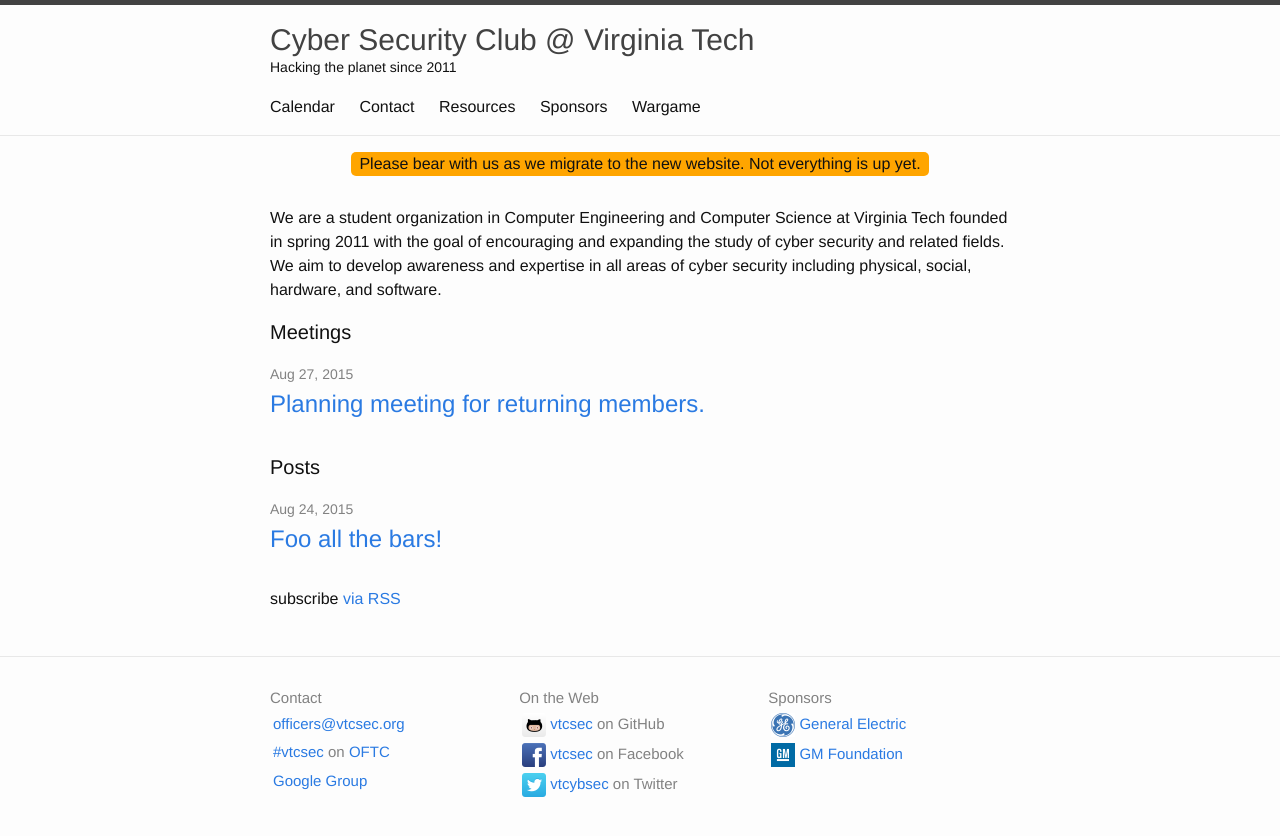
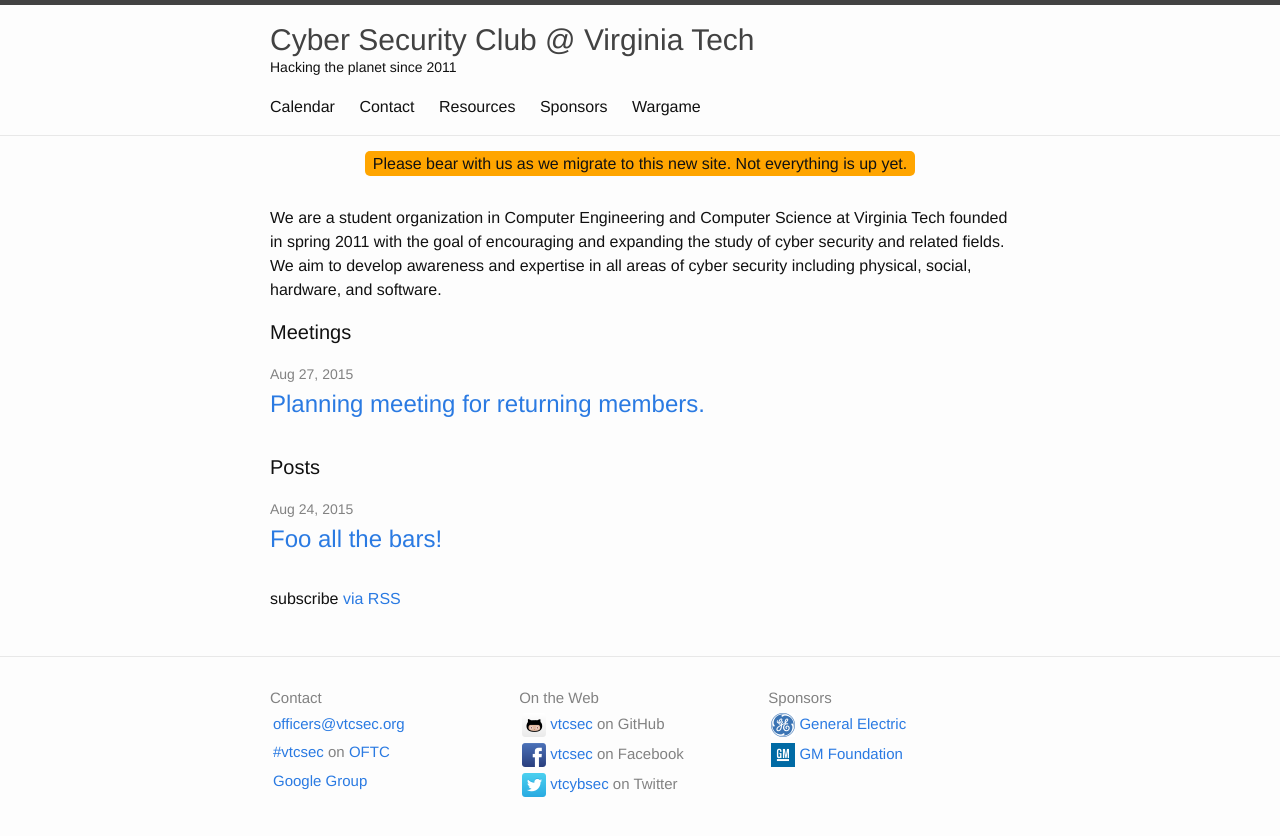
Before and after one commit to VTCSec/vtcsec.org, a Jekyll site: the page built from index.html, in a window 1280 px wide. Shown: the top 836 px of the page. Built offline with Jekyll 4.4.1, drawn with Linux system fonts in a browser that asks for light colours.

Commit message:
Add proper support for site-wide notices.
The relevant html is only present if there is currently a notice.

Notices may contain Markdown.

```diff
--- a/_config.yml
+++ b/_config.yml
@@ -1,5 +1,6 @@
 title: Cyber Security Club @ Virginia Tech
 subtitle: Hacking the planet since 2011
+notice: Please bear with us as we migrate to this new site. Not everything is up yet.
 email: officers@vtcsec.org
 description: >
   Encouraging and expanding the study of cyber security and related fields.
--- a/_includes/header.html
+++ b/_includes/header.html
@@ -27,9 +27,10 @@
 
 </header>
 
-<!-- TODO: Remove me. -->
-<div style="margin-top: 1em; text-align: center;">
-  <div style="display: inline-block; background: orange; padding: 0 0.5em; border-radius: 5px;">
-    Please bear with us as we migrate to the new website. Not everything is up yet.
-  </div>
+{% if site.notice %}
+<div class="notice-wrap">
+  <span class="notice">
+    {{ site.notice | markdownify | remove:'<p>' | remove:'</p>' }}
+  </span>
 </div>
+{% endif %}
--- a/_sass/_layout.scss
+++ b/_sass/_layout.scss
@@ -89,6 +89,15 @@
     }
 }
 
+.notice-wrap {
+    margin-top: 1em;
+    text-align: center;
+}
+.notice {
+    background: orange;
+    padding: 0.25em 0.5em;
+    border-radius: 5px;
+}
 
 
 /**
```
